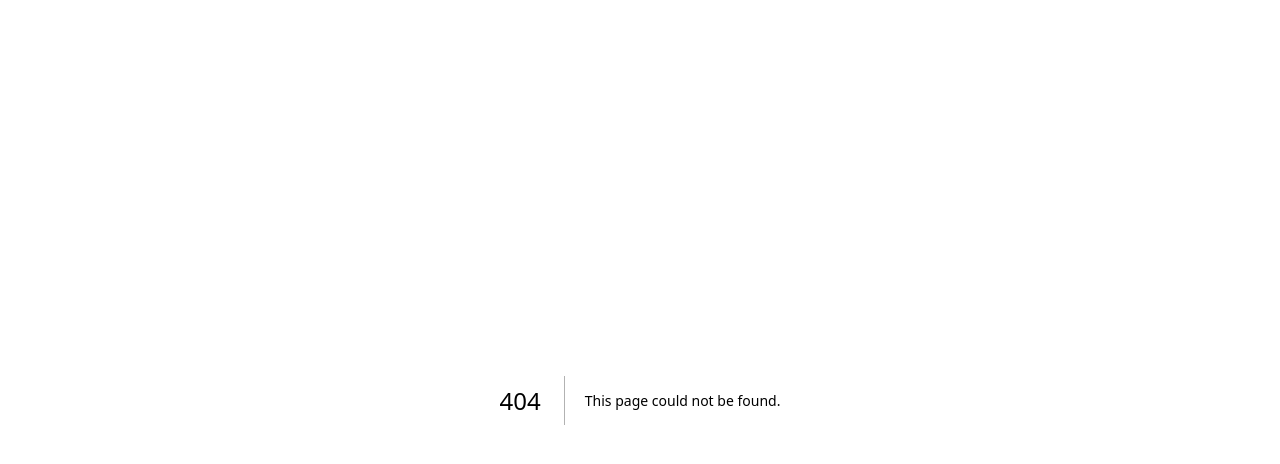
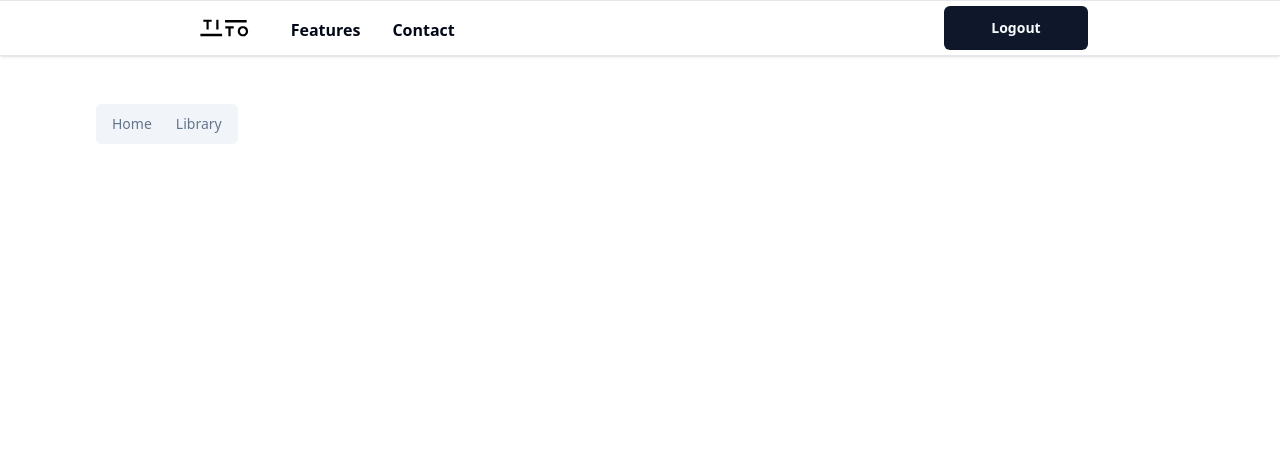
Before and after one commit to ReaganTan00/creative-studio, a Next.js app: page /library in a window 1280 px wide. Before the commit this address had no page. Shown: the top 464 px of the page. Built offline with nearby package versions, Linux system fonts and the light colour scheme.

Commit message:
Add library page

```diff
--- /dev/null
+++ b/src/app/library/page.tsx
@@ -0,0 +1,51 @@
+import Link from "next/link"
+
+import { Button } from "@/components/ui/button"
+import { Input } from "@/components/ui/input"
+import { Label } from "@/components/ui/label"
+import { Tabs, TabsContent, TabsList, TabsTrigger } from "@/components/ui/tabs"
+
+import Image from "next/image";
+import { UserHeader } from "@/components/common/user-header";
+
+export default function Library() {
+    const mockCards = [
+        { user: 'User 1', title: 'Title'},
+        { user: 'User 1', title: 'Title 2'},
+        { user: 'User 1', title: 'Title 3'},
+        { user: 'User 1', title: 'Title 4'},
+        { user: 'User 1', title: 'Title 5'},
+        { user: 'User 1', title: 'Title'},
+        { user: 'User 1', title: 'Title 2'},
+        { user: 'User 1', title: 'Title 3'},
+        { user: 'User 1', title: 'Title 4'},
+        { user: 'User 1', title: 'Title 5'},
+      ];
+    return (
+        <>
+        <UserHeader />
+        <div className="flex min-h-[100dvh] p-12">
+            <Tabs className="flex px-8 md:px-12">
+                <TabsList className="flex mr-4">
+                    <TabsTrigger value="Creative-Studio">Home</TabsTrigger>
+                    <TabsTrigger value="Library">Library</TabsTrigger>
+                </TabsList>
+                <TabsContent value="Library" className="flex flex-wrap justify-start overflow-auto h-4/5">
+                {mockCards.map(card => (
+                    <div className="rounded shadow-lg p-2">
+                        <img className="w-full" src='https://via.placeholder.com/350x150' alt={card.title} />
+                        <div className="px-6 py-4">
+                            <div className="font-bold text-xl mb-2">{card.user}</div>
+                            <p className="text-gray-700 text-base">{card.title}</p>
+                        </div>
+                    </div>
+                ))}
+                </TabsContent>
+                <TabsContent value="Creative-Studio">
+                Home
+                </TabsContent>
+            </Tabs>
+        </div>
+      </>
+    )
+}
--- /dev/null
+++ b/src/components/common/user-header.tsx
@@ -0,0 +1,26 @@
+import Link from "next/link";
+
+import { cn } from "@/lib/utils";
+import { MainNav } from "./main-nav";
+import { buttonVariants } from "@/components/ui/button";
+import { LogOut } from "lucide-react";
+
+export function UserHeader() {
+  return (
+    <header className="z-50 fixed md:sticky bottom-0 md:top-0 left-0 right-0 md:px-48 px-4 shadow flex flex-row py-4 items-center justify-between transition-all ease-in-out delay-250 h-14 border-t md:border-b border-gray-200 bg-white/40 backdrop-blur-lg">
+    <MainNav />
+      <div className="flex flex-row md:w-1/4 w-full md:space-x-2 space-x-0 md:pb-0 md:justify-end justify-around">
+        <Link
+          href="/"
+          className={cn(
+            buttonVariants({ variant: "default", size: "navbar" }),
+            "font-bold"
+          )}
+        >
+          <LogOut className="h-[1.2rem] w-[1.2rem] md:hidden flex" />
+          <p className="hidden md:flex">Logout</p>
+        </Link>
+      </div>
+    </header>
+  );
+}
```
